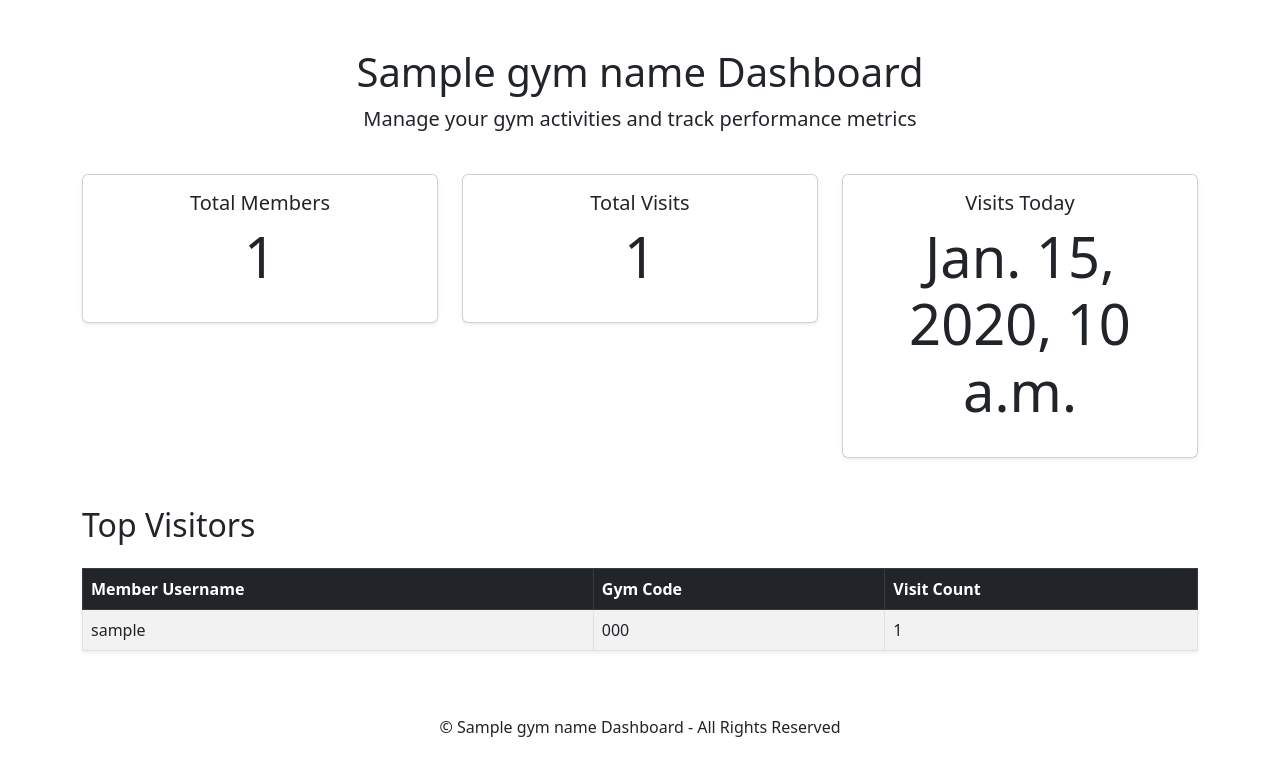
After one commit to Samuel-Mason-git/Gym_management, a Django app: template gym_management/core/templates/gym_dashboard.html in a window 1280 px wide. The commit adds this page. Shown: the top 776 px of the page. Run offline with Django 5.2, Linux system fonts and the light colour scheme; the template is opened without the code that fills it: most values are stand-ins (such as "Sample title", 1, 10 or a date in 2020).

Commit message:
Added a Gym Dashboard for each Gym which assigned Gym Owners can access from their dashboard. Includes total visits, top visitors, total members

```diff
--- /dev/null
+++ b/gym_management/core/templates/gym_dashboard.html
@@ -0,0 +1,89 @@
+<!DOCTYPE html>
+<html lang="en">
+<head>
+    <meta charset="UTF-8">
+    <meta name="viewport" content="width=device-width, initial-scale=1.0">
+    <title>{{ gym_name }} - Dashboard</title>
+    <!-- Bootstrap CSS -->
+    <link
+        href="https://cdn.jsdelivr.net/npm/bootstrap@5.3.0/dist/css/bootstrap.min.css"
+        rel="stylesheet"
+    >
+</head>
+<body>
+    <div class="container mt-5">
+        <!-- Dashboard Header -->
+        <div class="row mb-4">
+            <div class="col text-center">
+                <h1>{{ gym_name }} Dashboard</h1>
+                <p class="lead">Manage your gym activities and track performance metrics</p>
+            </div>
+        </div>
+
+        <!-- Metrics Section -->
+        <div class="row text-center mb-5">
+            <div class="col-md-4">
+                <div class="card shadow-sm">
+                    <div class="card-body">
+                        <h5 class="card-title">Total Members</h5>
+                        <p class="display-4">{{ member_count }}</p>
+                    </div>
+                </div>
+            </div>
+            <div class="col-md-4">
+                <div class="card shadow-sm">
+                    <div class="card-body">
+                        <h5 class="card-title">Total Visits</h5>
+                        <p class="display-4">{{ total_visits }}</p>
+                    </div>
+                </div>
+            </div>
+            <div class="col-md-4">
+                <div class="card shadow-sm">
+                    <div class="card-body">
+                        <h5 class="card-title">Visits Today</h5>
+                        <p class="display-4">{{ today_visits }}</p>
+                    </div>
+                </div>
+            </div>
+        </div>
+
+        <!-- Top Visitors Section -->
+        <div class="row">
+            <div class="col">
+                <h2 class="mb-4">Top Visitors</h2>
+                <table class="table table-striped table-bordered shadow-sm">
+                    <thead class="table-dark">
+                        <tr>
+                            <th>Member Username</th>
+                            <th>Gym Code</th>
+                            <th>Visit Count</th>
+                        </tr>
+                    </thead>
+                    <tbody>
+                        {% for visitor in top_visitors %}
+                        <tr>
+                            <td>{{ visitor.member__user__username }}</td>
+                            <td>{{ visitor.member__gym_code }}</td>
+                            <td>{{ visitor.visit_count }}</td>
+                        </tr>
+                        {% empty %}
+                        <tr>
+                            <td colspan="3" class="text-center">No visits available</td>
+                        </tr>
+                        {% endfor %}
+                    </tbody>
+                </table>
+            </div>
+        </div>
+
+        <!-- Footer Section -->
+        <footer class="mt-5 text-center">
+            <p>&copy; {{ gym_name }} Dashboard - All Rights Reserved</p>
+        </footer>
+    </div>
+
+    <!-- Bootstrap JS -->
+    <script src="https://cdn.jsdelivr.net/npm/bootstrap@5.3.0/dist/js/bootstrap.bundle.min.js"></script>
+</body>
+</html>
--- a/gym_management/core/templates/gym_owner_dashboard.html
+++ b/gym_management/core/templates/gym_owner_dashboard.html
@@ -132,6 +132,12 @@
                         <button type="button">Go to Check-in</button>
                     </a>
                 </li>
+                <li>
+                    <!-- Button to access dashboard page -->
+                    <a href="{% url 'gym_dashboard' slug=gym.gym_slug %}">
+                        <button type="button">Go to Dashboard</button>
+                    </a>
+                </li>
             </ul>
         </div>
         {% endfor %}
--- a/gym_management/core/urls.py
+++ b/gym_management/core/urls.py
@@ -1,10 +1,11 @@
 from django.urls import path
 from . import views
-from .views import gym_checkin_view
+from .views import gym_checkin_view, gym_dashboard
 
 urlpatterns = [
     path('login/', views.login_view, name='login'),
     path('gym-owner-dashboard/', views.gym_owner_dashboard, name='gym_owner_dashboard'),
     path('member-dashboard/', views.member_dashboard, name='member_dashboard'),
     path('<slug:slug>/check-in/', gym_checkin_view, name='gym_checkin'),
+    path('<slug:slug>/dashboard/', gym_dashboard, name='gym_dashboard'),
 ]
```
Also changed, not shown: gym_management/core/models.py (+24 -0 lines), gym_management/core/views.py (+48 -0 lines), gym_management/db.sqlite3.
